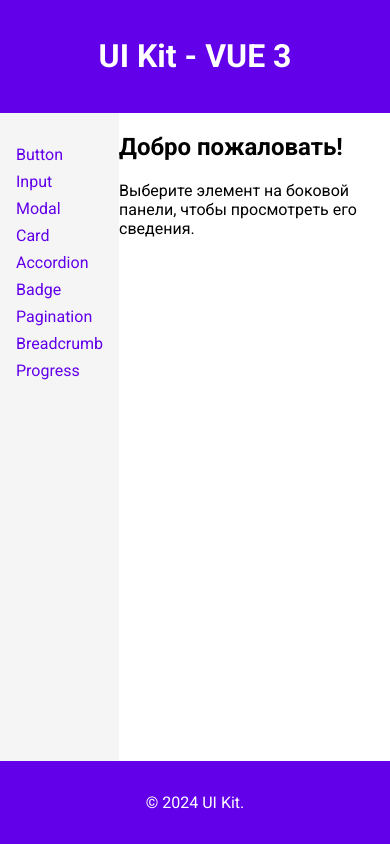
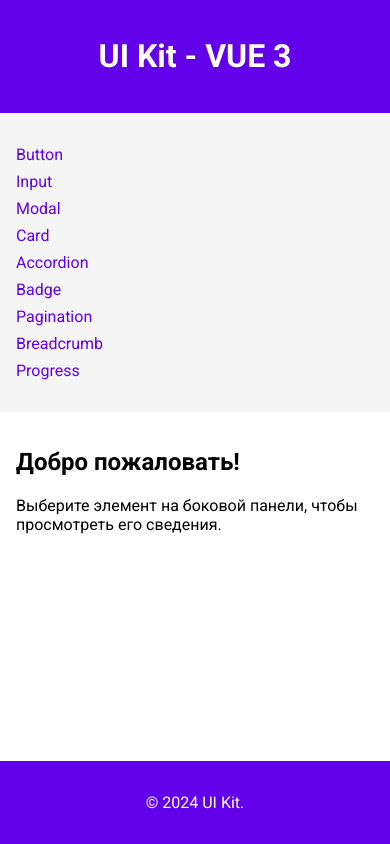
Before and after one commit to vwebio/vue3-uikit, a Vue app: page / in a window 390 px wide. Built offline with nearby package versions, Linux system fonts and the light colour scheme.

Commit message:
update(src): обновил App.vue

```diff
--- a/src/App.vue
+++ b/src/App.vue
@@ -1,8 +1,8 @@
 <template>
     <Header />
     <div class="main-layout">
-      <Sidebar />
-      <router-view />
+        <Sidebar class="sidebar" />
+        <router-view class="content" />
     </div>
     <Footer />
 </template>
@@ -40,8 +40,23 @@ body {
     flex: 1;
 }
 
-router-view {
-  flex: 1;
+.sidebar {
+    width: 250px;
+}
+
+.content {
+    /* flex: 1; */
     padding: 16px;
 }
+
+/* Мобильные стили */
+@media (max-width: 768px) {
+    .main-layout {
+        flex-direction: column;
+    }
+
+    .sidebar {
+        width: 100%;
+    }
+}
 </style>
```
Lines whose indentation alone changed are shown as unchanged.
